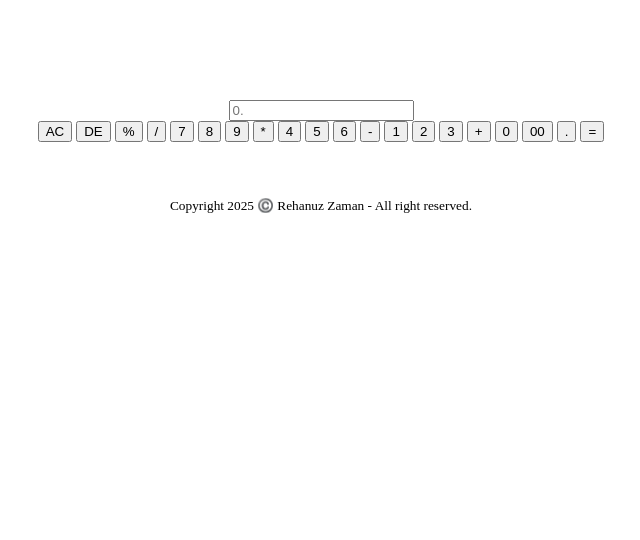
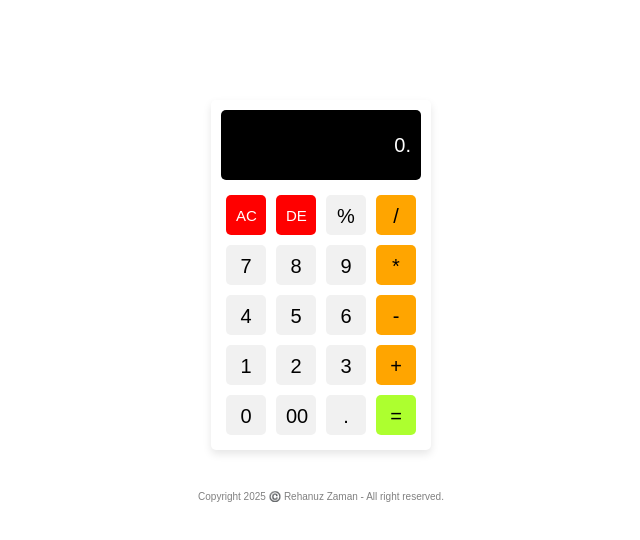
Before and after one commit to rehanuzzaman/CSS-Calculator-Design, a plain HTML site: page index.html in a window 1280 px wide. Shown: the whole page, without its empty margins (319-959 px from the left). Drawn offline with Linux system fonts and the light colour scheme.

Commit message:
File Name Updated

```diff
--- a/index.html
+++ b/index.html
@@ -4,7 +4,7 @@
     <meta charset="UTF-8">
     <meta name="viewport" content="width=device-width, initial-scale=1.0">
     <title>Calculator Design</title>
-    <link rel="stylesheet" href="Main Design.css">
+    <link rel="stylesheet" href="style.css">
 </head>
 <body align="center" topmargin="100">
     <div class="calculator">
```
